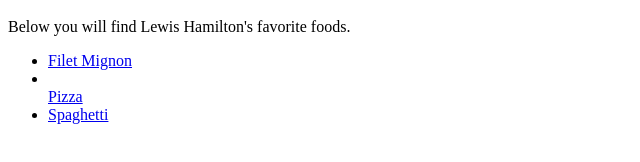
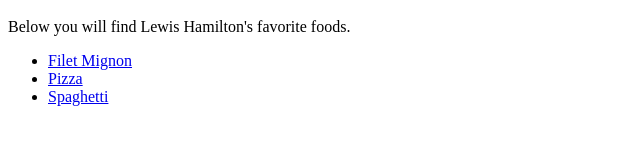
Before and after one commit to actuallymoises/odin-recipes, a plain HTML site: page index.html in a window 1280 px wide. Shown: the part 382-544 px from the top of the page, without its empty margins (0-640 px from the left). Drawn offline with Linux system fonts and the light colour scheme.

Commit message:
fixed list tag typo

```diff
--- a/index.html
+++ b/index.html
@@ -15,7 +15,7 @@
 
     <ul>
     <li class="filet"><a href="recipes/filet_mignon.html">Filet Mignon</a></li>
-    <li class="pizza"></li><a href="recipes/pizza.html">Pizza</a></li>
+    <li class="pizza"><a href="recipes/pizza.html">Pizza</a></li>
     <li class="spaghetti"><a href="recipes/spaghetti.html">Spaghetti</a></li>
     </ul>
 
```
